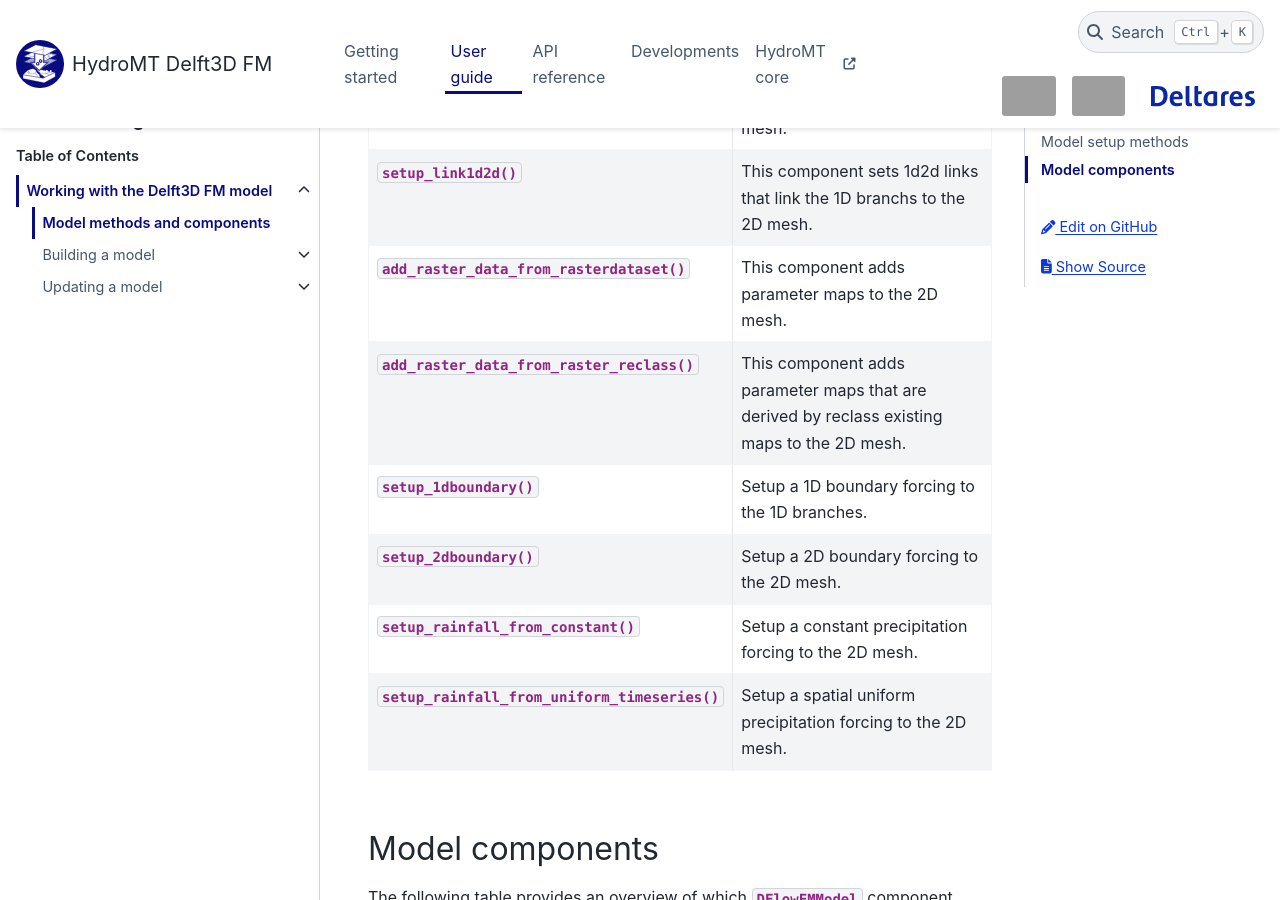
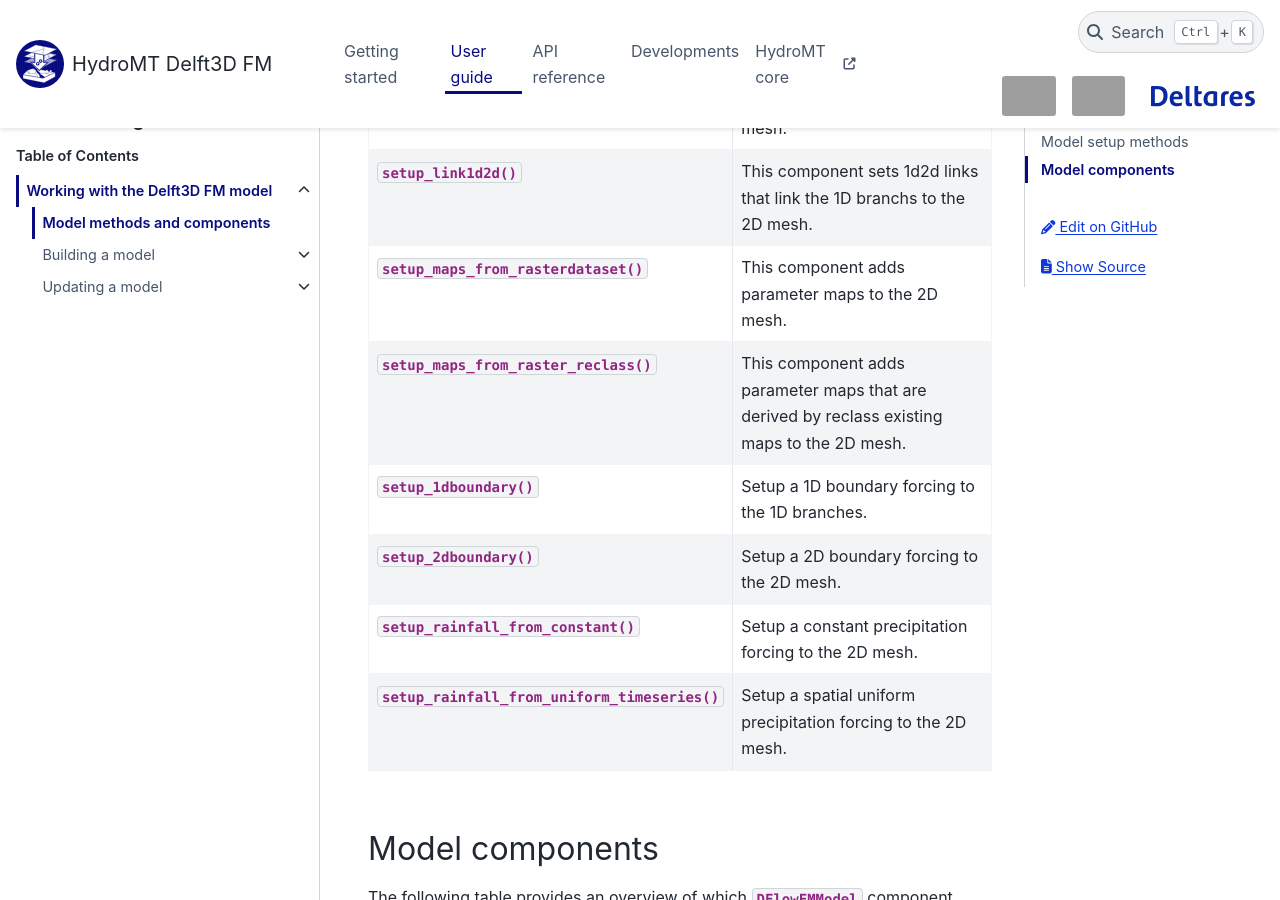
Before and after one commit to Deltares/hydromt_delft3dfm, a Sphinx documentation site: the page built from docs/user_guide/dflowfm_model_setup.rst, in a window 1280 px wide and 900 px high, scrolled down 1390 px. Built offline with Sphinx 7.4.7 and the PyData theme 0.15.4, drawn with Linux system fonts in a browser that asks for light colours; pages that are not in the unit, such as notebooks, are missing from menus; grey boxes are pictures that could not be loaded.

Commit message:
minimized diff

```diff
--- a/docs/api.rst
+++ b/docs/api.rst
@@ -41,8 +41,8 @@ Setup components
    DFlowFMModel.setup_mesh2d
    DFlowFMModel.setup_mesh2d_refine
    DFlowFMModel.setup_link1d2d
-   DFlowFMModel.inifield.add_raster_data_from_rasterdataset
-   DFlowFMModel.inifield.add_raster_data_from_raster_reclass
+   DFlowFMModel.setup_maps_from_rasterdataset
+   DFlowFMModel.setup_maps_from_raster_reclass
    DFlowFMModel.setup_2dboundary
    DFlowFMModel.setup_rainfall_from_constant
    DFlowFMModel.setup_rainfall_from_uniform_timeseries
--- a/docs/changelog.rst
+++ b/docs/changelog.rst
@@ -8,6 +8,7 @@ The format is based on `Keep a Changelog`_, and this project adheres to
 
 UNRELEASED
 ==========
+This release supports Python 3.11 and up.
 
 Added
 -----
@@ -17,6 +18,7 @@ Added
 Changed
 -------
 - Dropped support for Python 3.9. (PR #214)
+- Updated to hydromt v1 API and dropped support for Python 3.10. (PR #162)
 
 Fixed
 -----
--- a/docs/user_guide/dflowfm_model_setup.rst
+++ b/docs/user_guide/dflowfm_model_setup.rst
@@ -53,9 +53,9 @@ a specific method see its documentation.
       - This component refines the 2D mesh.
     * - :py:func:`~DFlowFMModel.setup_link1d2d`
       - This component sets 1d2d links that link the 1D branchs to the 2D mesh.
-    * - :py:func:`~DFlowFMModel.inifield.add_raster_data_from_rasterdataset`
+    * - :py:func:`~DFlowFMModel.setup_maps_from_rasterdataset`
       - This component adds parameter maps to the 2D mesh.
-    * - :py:func:`~DFlowFMModel.inifield.add_raster_data_from_raster_reclass`
+    * - :py:func:`~DFlowFMModel.setup_maps_from_raster_reclass`
       - This component adds parameter maps that are derived by reclass existing maps to the 2D mesh.
     * - :py:func:`~DFlowFMModel.setup_1dboundary`
       -  Setup a 1D boundary forcing to the 1D branches.
```
